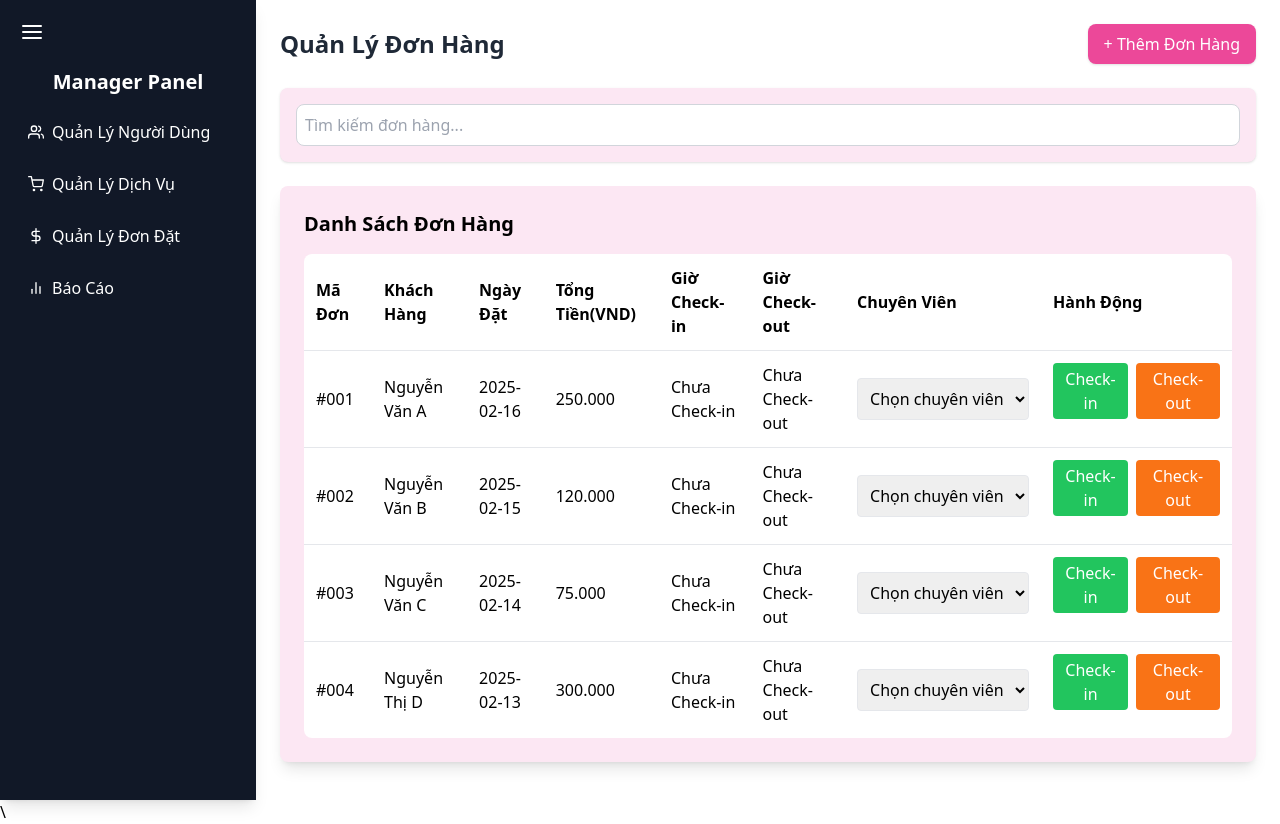
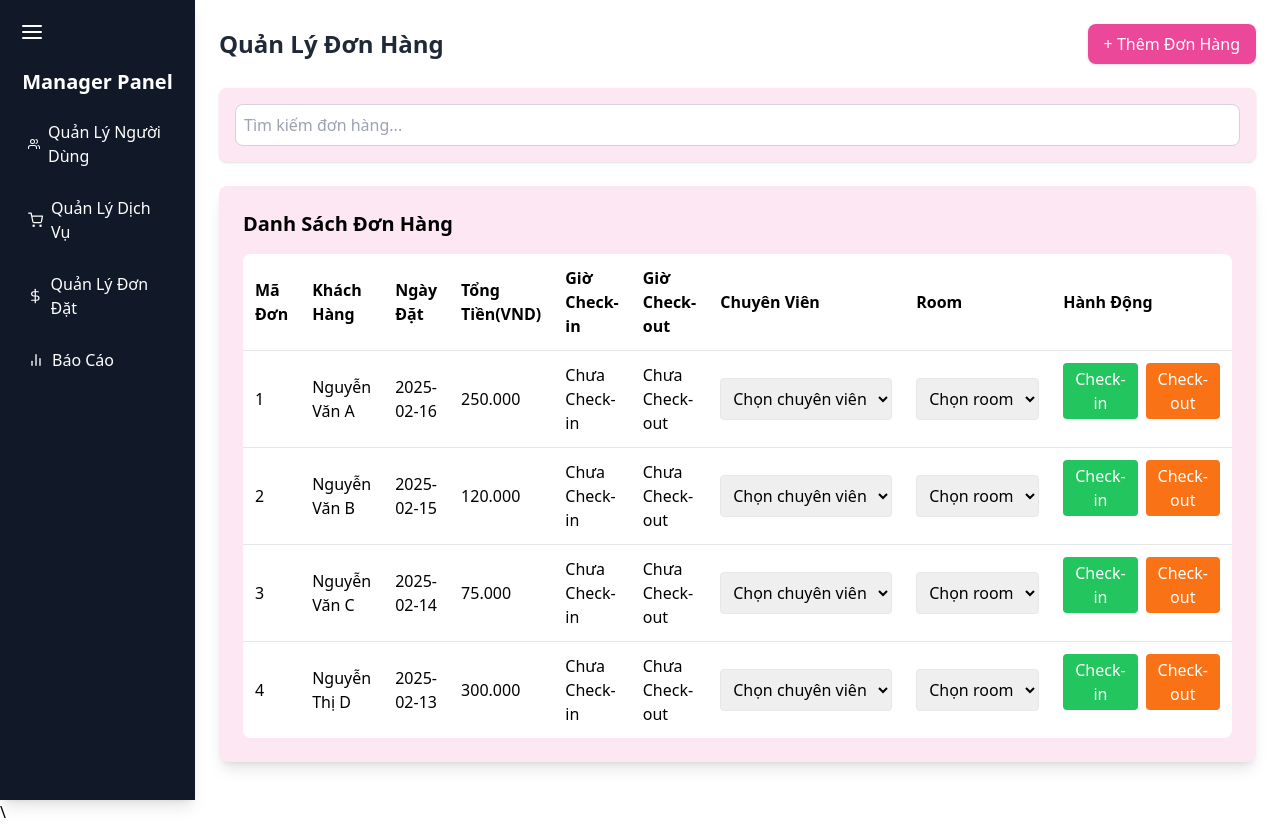
Before and after one commit to Rosettyluvhenny/SWP_SP25, a React (Vite) app in the folder sparkle-salon-fe/: page /managerstaff in a window 1280 px wide. Built offline with nearby package versions, Linux system fonts and the light colour scheme.

Commit message:
staff fix

```diff
--- a/sparkle-salon-fe/src/pages/ManagerStaff.tsx
+++ b/sparkle-salon-fe/src/pages/ManagerStaff.tsx
@@ -9,7 +9,7 @@ export default function ManagerStaff() {
 
 
     const staffMembers = ["Chuyên viên A", "Chuyên viên B", "Chuyên viên C"];
-
+    const room =["001", "002", "003", "004", "005", "006", "007", "008", "009", "010"];
     const getCurrentTime = () => {
         const now = new Date();
         return now.toLocaleTimeString("vi-VN", { hour: "2-digit", minute: "2-digit" });
@@ -33,11 +33,13 @@ export default function ManagerStaff() {
         setSelectedStaff((prev) => ({ ...prev, [orderId]: staff }));
     };
 
+
+
     const orders = [
-        { id: "#001", customer: "Nguyễn Văn A", date: "2025-02-16", total: "250.000" },
-        { id: "#002", customer: "Nguyễn Văn B", date: "2025-02-15", total: "120.000" },
-        { id: "#003", customer: "Nguyễn Văn C", date: "2025-02-14", total: "75.000" },
-        { id: "#004", customer: "Nguyễn Thị D", date: "2025-02-13", total: "300.000" },
+        { id: "1", customer: "Nguyễn Văn A", date: "2025-02-16", total: "250.000" },
+        { id: "2", customer: "Nguyễn Văn B", date: "2025-02-15", total: "120.000" },
+        { id: "3", customer: "Nguyễn Văn C", date: "2025-02-14", total: "75.000" },
+        { id: "4", customer: "Nguyễn Thị D", date: "2025-02-13", total: "300.000" },
     ];
 
     return (
@@ -73,6 +75,7 @@ export default function ManagerStaff() {
                                 <th className="p-3 text-left">Giờ Check-in</th>
                                 <th className="p-3 text-left">Giờ Check-out</th>
                                 <th className="p-3 text-left">Chuyên Viên</th>
+                                <th className="p-3 text-left">Room</th>
                                 <th className="p-3 text-left">Hành Động</th>
                             </tr>
                         </thead>
@@ -93,6 +96,14 @@ export default function ManagerStaff() {
                                             ))}
                                         </select>
                                     </td>
+                                    <td className="p-3">
+                                        <select onChange={(e) => handleSelectStaff(order.id, e.target.value)} value={selectedStaff[order.id] || ""} className="border p-2 rounded">
+                                            <option value="">Chọn room</option>
+                                            {room.map((staff) => (
+                                                <option key={staff} value={staff}>{staff}</option>
+                                            ))}
+                                        </select>
+                                    </td>
                                     <td className="p-3 flex space-x-2">
                                         <button className="bg-green-500 text-white px-3 py-1 rounded hover:bg-green-600" onClick={() => handleCheckIn(order.id)} disabled={!!checkTimes[order.id]?.checkIn}>Check-in</button>
                                         <button className="bg-orange-500 text-white px-3 py-1 rounded hover:bg-orange-600" onClick={() => handleCheckOut(order.id)} disabled={!!checkTimes[order.id]?.checkOut}>Check-out</button>
```
